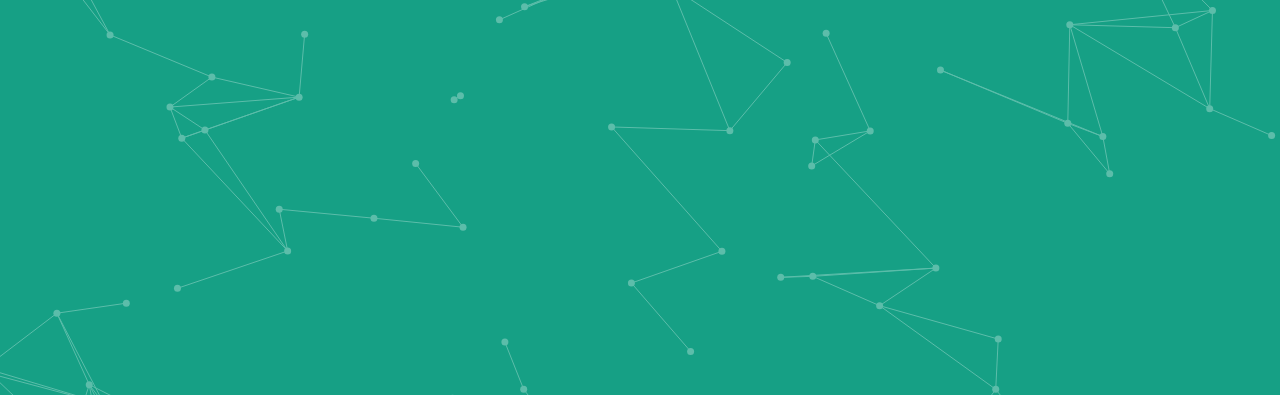
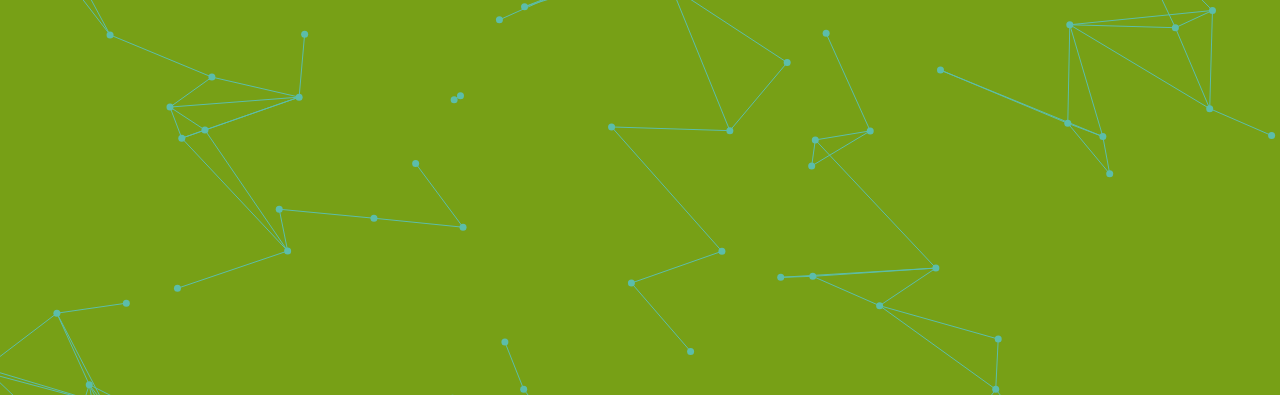
Before and after one commit to LarsLarsonIO/homepage, a plain HTML site: page index.html in a window 1280 px wide. Shown: the top 395 px of the page. Drawn offline with nearby package versions, Linux system fonts and the light colour scheme.

Commit message:
background changed

```diff
--- a/index.html
+++ b/index.html
@@ -26,7 +26,7 @@
 
 canvas{
     height:100vh;
-    background-color:#16a085;
+    background-color:#77a016;
 }
 #webcoderskull h1{
   letter-spacing: 5px;
```
